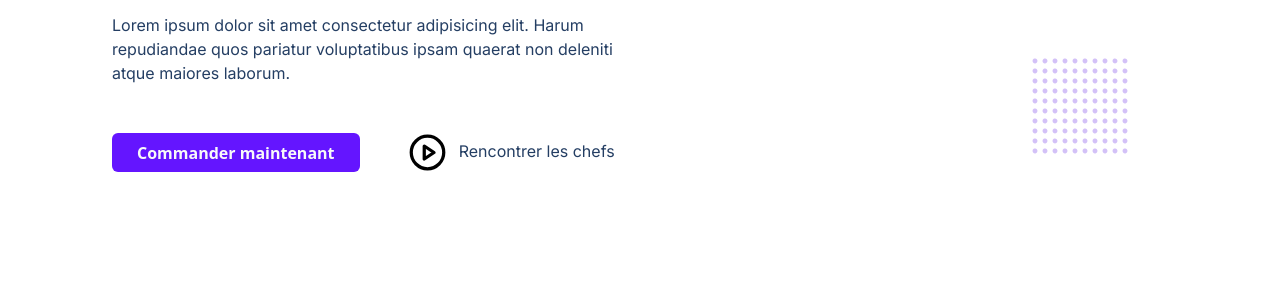
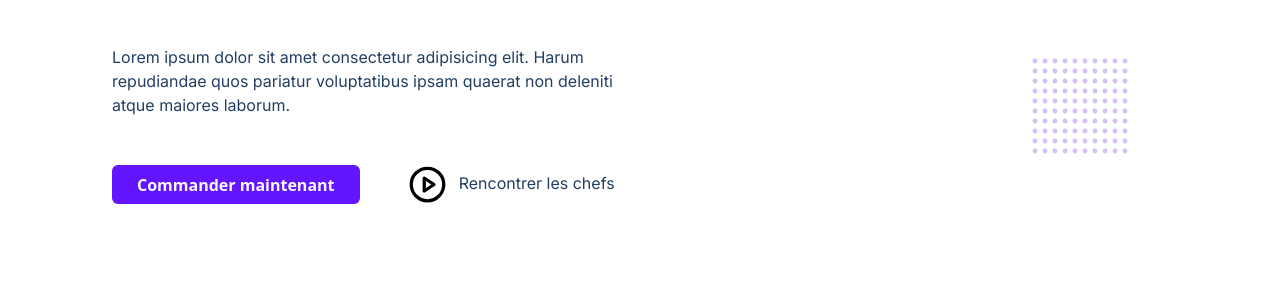
Before and after one commit to Dyepitech/Ecf-Part-One, a plain HTML site: page index.html in a window 1280 px wide. Shown: the part 387-684 px from the top of the page. Drawn offline with nearby package versions, Linux system fonts and the light colour scheme.

Commit message:
[+] fixed margin

```diff
--- a/index.html
+++ b/index.html
@@ -63,7 +63,7 @@
                 <div class="left-col">
                     <h1 class="police fw-bold text-color mt-5">Délicieux & abordable</h1>
                     <h1 class="mb-3 police fw-bold bg-purple subtitle">Repas chez vous.</h1>
-                    <p class="police text-color">Lorem ipsum dolor sit amet consectetur adipisicing elit. Harum
+                    <p class="police text-color mt-5">Lorem ipsum dolor sit amet consectetur adipisicing elit. Harum
                         repudiandae quos pariatur voluptatibus ipsam quaerat non deleniti atque maiores laborum.</p>
                     <div class="d-flex mt-5 center">
                         <button type="button" onclick="Chief()" class="btn text-light bg-purple ps-4 pe-4 fw-bold police">Commander
```
